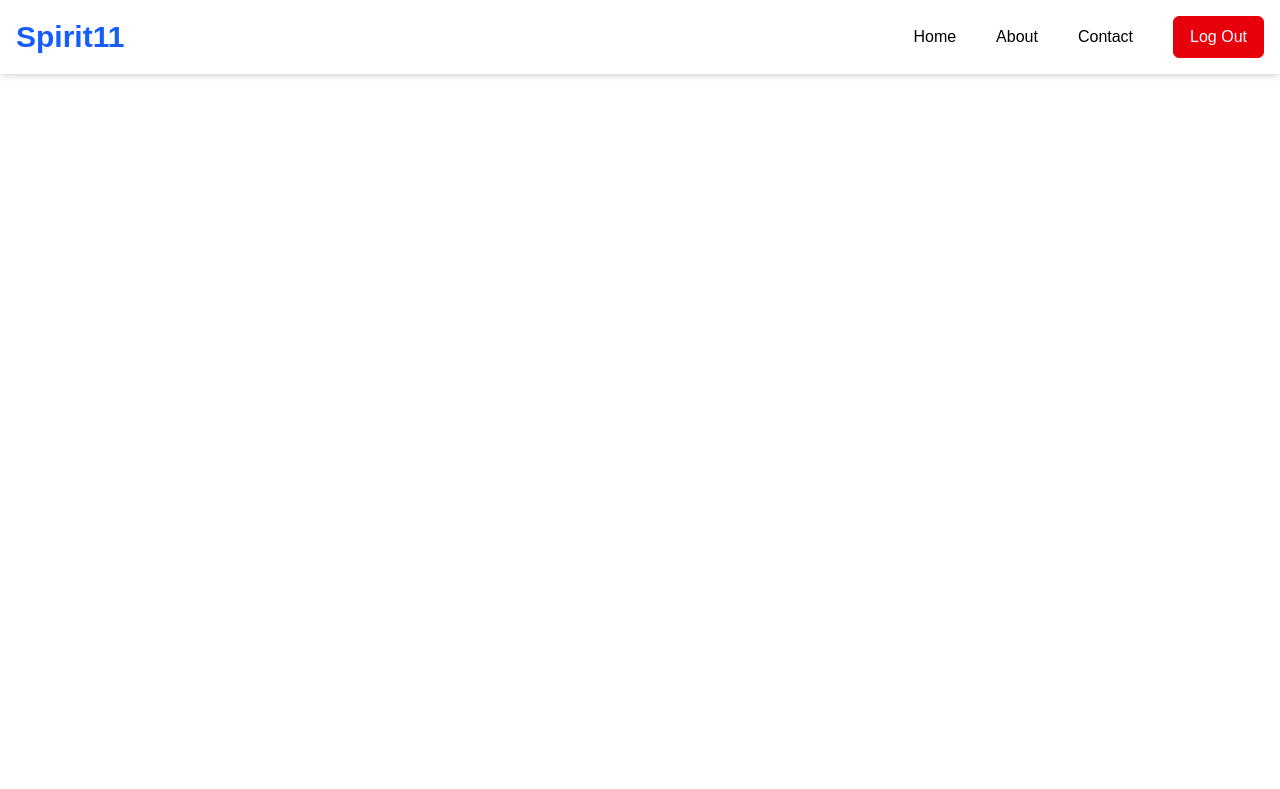
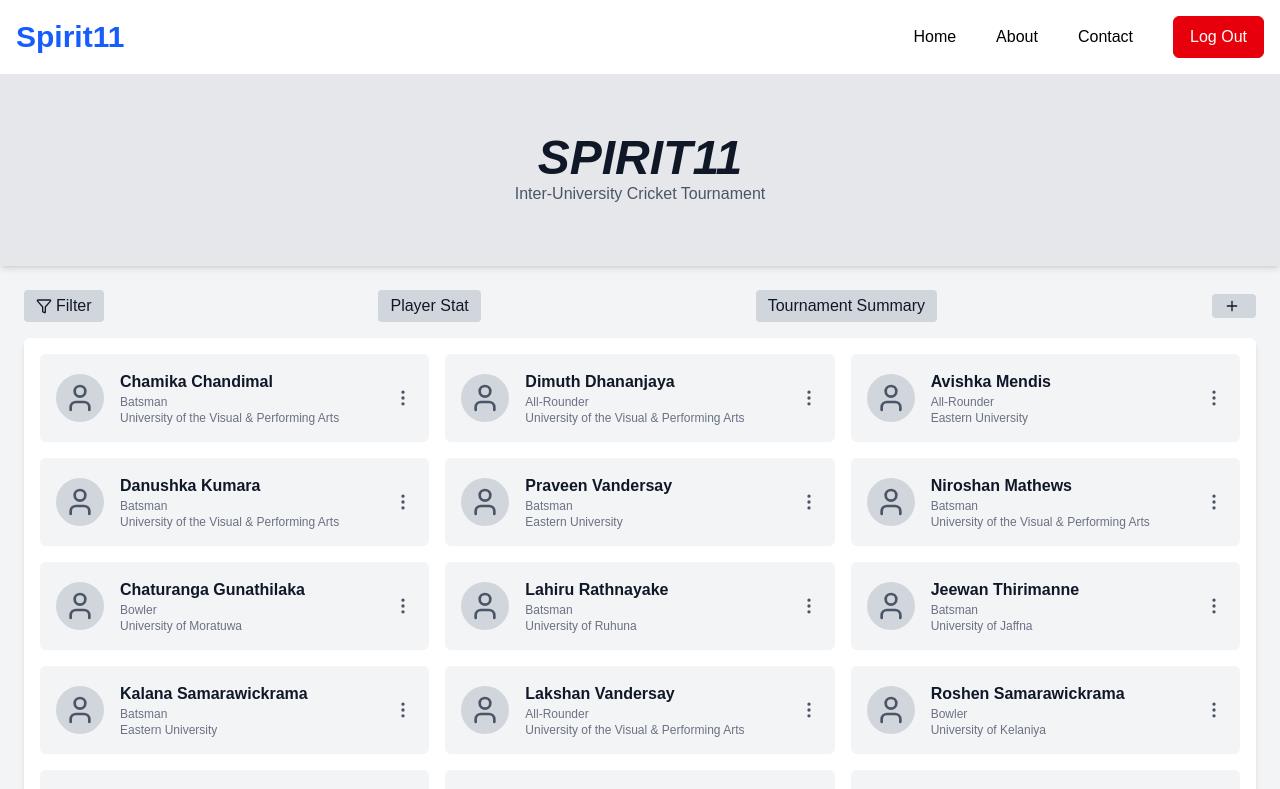
Before and after one commit to IshanHansaka/SpiritX_TetraBytes_02, a Next.js app in the folder client/: page / in a window 1280 px wide. Shown: the top 789 px of the page. Built offline with nearby package versions, Linux system fonts and the light colour scheme.

Commit message:
feat:players page in admin dashboard

```diff
--- a/client/app/page.tsx
+++ b/client/app/page.tsx
@@ -1,7 +1,168 @@
-import NavBar from "./components/navBar"
+"use client";
+
+import { useState } from "react";
+import { MoreVertical, Plus, Filter, User } from "lucide-react";
+import NavBar from "./components/navBar";
 
 export default function Home() {
+  const [menuOpen, setMenuOpen] = useState<number | null>(null);
+  const [filterOpen, setFilterOpen] = useState(false);
+  const [players, setPlayers] = useState([
+    { name: "Chamika Chandimal", category: "Batsman", uni: "University of the Visual & Performing Arts" },
+    { name: "Dimuth Dhananjaya", category: "All-Rounder", uni: "University of the Visual & Performing Arts" },
+    { name: "Avishka Mendis", category: "All-Rounder", uni: "Eastern University" },
+    { name: "Danushka Kumara", category: "Batsman", uni: "University of the Visual & Performing Arts" },
+    { name: "Praveen Vandersay", category: "Batsman", uni: "Eastern University" },
+    { name: "Niroshan Mathews", category: "Batsman", uni: "University of the Visual & Performing Arts" },
+    { name: "Chaturanga Gunathilaka", category: "Bowler", uni: "University of Moratuwa" },
+    { name: "Lahiru Rathnayake", category: "Batsman", uni: "University of Ruhuna" },
+    { name: "Jeewan Thirimanne", category: "Batsman", uni: "University of Jaffna" },
+    { name: "Kalana Samarawickrama", category: "Batsman", uni: "Eastern University" },
+    { name: "Lakshan Vandersay", category: "All-Rounder", uni: "University of the Visual & Performing Arts" },
+    { name: "Roshen Samarawickrama", category: "Bowler", uni: "University of Kelaniya" },
+    { name: "Sammu Sandakan", category: "Bowler", uni: "University of Ruhuna" },
+    { name: "Kalana Jayawardene", category: "Bowler", uni: "University of Jaffna" },
+    { name: "Binura Samarawickrama", category: "Bowler", uni: "University of the Visual & Performing Arts" },
+    { name: "Dasun Thirimanne", category: "Bowler", uni: "Eastern University" },
+    { name: "Angelo Samarawickrama", category: "Batsman", uni: "University of Kelaniya" },
+    { name: "Nuwan Jayawickrama", category: "Batsman", uni: "University of Ruhuna" },
+    { name: "Kusal Dhananjaya", category: "Batsman", uni: "South Eastern University" },
+    { name: "Chamika Bandara", category: "Batsman", uni: "Eastern University" },
+    { name: "Dilruwan Shanaka", category: "Batsman", uni: "University of Peradeniya" },
+    { name: "Danushka Jayawickrama", category: "All-Rounder", uni: "University of Peradeniya" },
+    { name: "Charith Shanaka", category: "Batsman", uni: "University of Colombo" },
+    { name: "Asela Nissanka", category: "Batsman", uni: "University of Sri Jayewardenepura" },
+    { name: "Wanindu Hasaranga", category: "Bowler", uni: "University of Colombo" },
+    { name: "Asela Vandersay", category: "Bowler", uni: "University of the Visual & Performing Arts" },
+    { name: "Pathum Fernando", category: "Batsman", uni: "University of Peradeniya" },
+    { name: "Angelo Kumara", category: "Batsman", uni: "Eastern University" },
+    { name: "Danushka Rajapaksa", category: "Batsman", uni: "University of Peradeniya" },
+    { name: "Suranga Shanaka", category: "Bowler", uni: "South Eastern University" },
+    { name: "Pathum Dhananjaya", category: "Batsman", uni: "Eastern University" },
+    { name: "Asela Asalanka", category: "Batsman", uni: "South Eastern University" },
+    { name: "Minod Rathnayake", category: "Bowler", uni: "University of Kelaniya" },
+    { name: "Binura Lakmal", category: "Batsman", uni: "University of Kelaniya" },
+    { name: "Praveen Asalanka", category: "Batsman", uni: "Eastern University" },
+    { name: "Angelo Jayawardene", category: "Batsman", uni: "University of Jaffna" },
+    { name: "Kamindu Asalanka", category: "Bowler", uni: "University of Moratuwa" },
+    { name: "Sadeera Rajapaksa", category: "All-Rounder", uni: "University of Jaffna" },
+    { name: "Sandakan Hasaranga", category: "Batsman", uni: "University of Kelaniya" },
+    { name: "Bhanuka Rajapaksa", category: "All-Rounder", uni: "University of Moratuwa" },
+    { name: "Chamika Rajapaksa", category: "Batsman", uni: "University of Ruhuna" },
+    { name: "Kamindu Lakmal", category: "Batsman", uni: "University of the Visual & Performing Arts" },
+    { name: "Lakshan Gunathilaka", category: "Bowler", uni: "University of Peradeniya" },
+    { name: "Tharindu Thirimanne", category: "Batsman", uni: "South Eastern University" },
+    { name: "Dinesh Samarawickrama", category: "Batsman", uni: "University of Jaffna" },
+    { name: "Suranga Sandakan", category: "Batsman", uni: "University of Moratuwa" },
+    { name: "Sandakan Dickwella", category: "Batsman", uni: "University of Jaffna" },
+    { name: "Sammu Rajapaksa", category: "Batsman", uni: "University of Ruhuna" },
+    { name: "Suranga Bandara", category: "Bowler", uni: "University of Moratuwa" },
+    { name: "Tharindu Embuldeniya", category: "All-Rounder", uni: "University of the Visual & Performing Arts" },
+  ]);
+  const [newPlayer, setNewPlayer] = useState({ name: "", category: "", uni: "" });
+  const [showAddForm, setShowAddForm] = useState(false);
+
+  const handleAddPlayer = () => {
+    if (newPlayer.name && newPlayer.category && newPlayer.uni) {
+      setPlayers([...players, newPlayer]);
+      setNewPlayer({ name: "", category: "", uni: "" });
+      setShowAddForm(false);
+    }
+  };
+
   return (
-    <NavBar/>
+    <div className="min-h-screen bg-gray-100 text-gray-900 relative">
+      {/* Navigation Bar */}
+      <NavBar />
+
+      {/* Header */}
+      <header className="bg-gray-200 text-center py-15 shadow-md">
+        <h1 className="text-5xl font-bold italic">SPIRIT11</h1>
+        <p className="text-base text-gray-600">Inter-University Cricket Tournament</p>
+      </header>
+
+      {/* Content */}
+      <div className="p-6 relative">
+        {/* Filter & Add Buttons */}
+        <div className="flex justify-between items-center mb-4 relative">
+          <button onClick={() => setFilterOpen(!filterOpen)} className="bg-gray-300 px-3 py-1 rounded flex items-center relative cursor-pointer">
+            <Filter className="w-4 h-4 mr-1" />
+            Filter
+          </button>
+          <button className="bg-gray-300 px-3 py-1 rounded cursor-pointer">Player Stat</button>
+          <button className="bg-gray-300 px-3 py-1 rounded cursor-pointer">Tournament Summary</button>
+          {filterOpen && (
+            <div className="absolute top-full left-0 mt-2 bg-white shadow-md rounded-md border z-50 w-40">
+              <button className="block px-4 py-2 hover:bg-gray-100 w-full cursor-pointer">University</button>
+              <button className="block px-4 py-2 hover:bg-gray-100 w-full cursor-pointer">Category</button>
+            </div>
+          )}
+          <button onClick={() => setShowAddForm(!showAddForm)} className="bg-gray-300 px-3 py-1 rounded flex items-center cursor-pointer">
+            <Plus className="w-4 h-4 mr-1" />
+          </button>
+        </div>
+
+        {/* Add Player Form */}
+        {showAddForm && (
+          <div className="mb-4 p-4 bg-white shadow-md rounded-md">
+            <input
+              type="text"
+              placeholder="Name"
+              value={newPlayer.name}
+              onChange={(e) => setNewPlayer({ ...newPlayer, name: e.target.value })}
+              className="block w-full px-2 py-1 mb-2 border rounded"
+            />
+            <input
+              type="text"
+              placeholder="Category"
+              value={newPlayer.category}
+              onChange={(e) => setNewPlayer({ ...newPlayer, category: e.target.value })}
+              className="block w-full px-2 py-1 mb-2 border rounded"
+            />
+            <input
+              type="text"
+              placeholder="University"
+              value={newPlayer.uni}
+              onChange={(e) => setNewPlayer({ ...newPlayer, uni: e.target.value })}
+              className="block w-full px-2 py-1 mb-2 border rounded"
+            />
+            <button onClick={handleAddPlayer} className="bg-blue-500 text-white px-3 py-1 rounded cursor-pointer">Add Player</button>
+          </div>
+        )}
+
+        {/* Players Grid */}
+        <div className="grid grid-cols-2 md:grid-cols-3 gap-4 bg-white p-4 shadow-md rounded-md relative z-10">
+          {players.map((player, index) => (
+            <div key={index} className="bg-gray-100 p-4 rounded-md flex items-center justify-between relative">
+              {/* Profile */}
+              <div className="flex items-center space-x-4">
+                {/* User Icon as Image */}
+                <div className="w-12 h-12 bg-gray-300 rounded-full flex items-center justify-center">
+                  <User className="w-8 h-8 text-gray-600" />
+                </div>
+                <div>
+                  <p className="font-semibold">{player.name}</p>
+                  <p className="text-xs text-gray-500">{player.category}</p>
+                  <p className="text-xs text-gray-500">{player.uni}</p>
+                </div>
+              </div>
+
+              {/* More Options */}
+              <button onClick={() => setMenuOpen(menuOpen === index ? null : index)}>
+                <MoreVertical className="w-5 h-5 text-gray-600 cursor-pointer" />
+              </button>
+
+              {/* Dropdown Menu */}
+              {menuOpen === index && (
+                <div className="absolute right-4 top-10 bg-white shadow-md rounded-md border text-sm z-50">
+                  <button className="block px-4 py-2 hover:bg-gray-100 w-full cursor-pointer">Edit Profile</button>
+                  <button className="block px-4 py-2 hover:bg-gray-100 w-full cursor-pointer">Delete Profile</button>
+                </div>
+              )}
+            </div>
+          ))}
+        </div>
+      </div>
+    </div>
   );
 }
--- a/client/package.json
+++ b/client/package.json
@@ -18,11 +18,11 @@
     "@eslint/eslintrc": "^3",
     "@tailwindcss/postcss": "^4",
     "@types/node": "^20",
-    "@types/react": "^19",
-    "@types/react-dom": "^19",
+    "@types/react": "^19.0.10",
+    "@types/react-dom": "^19.0.4",
     "eslint": "^9",
     "eslint-config-next": "15.2.1",
     "tailwindcss": "^4",
-    "typescript": "^5"
+    "typescript": "^5.8.2"
   }
 }
```
Also changed, not shown: 1 other file (tests, documents, lock files or other folders).
